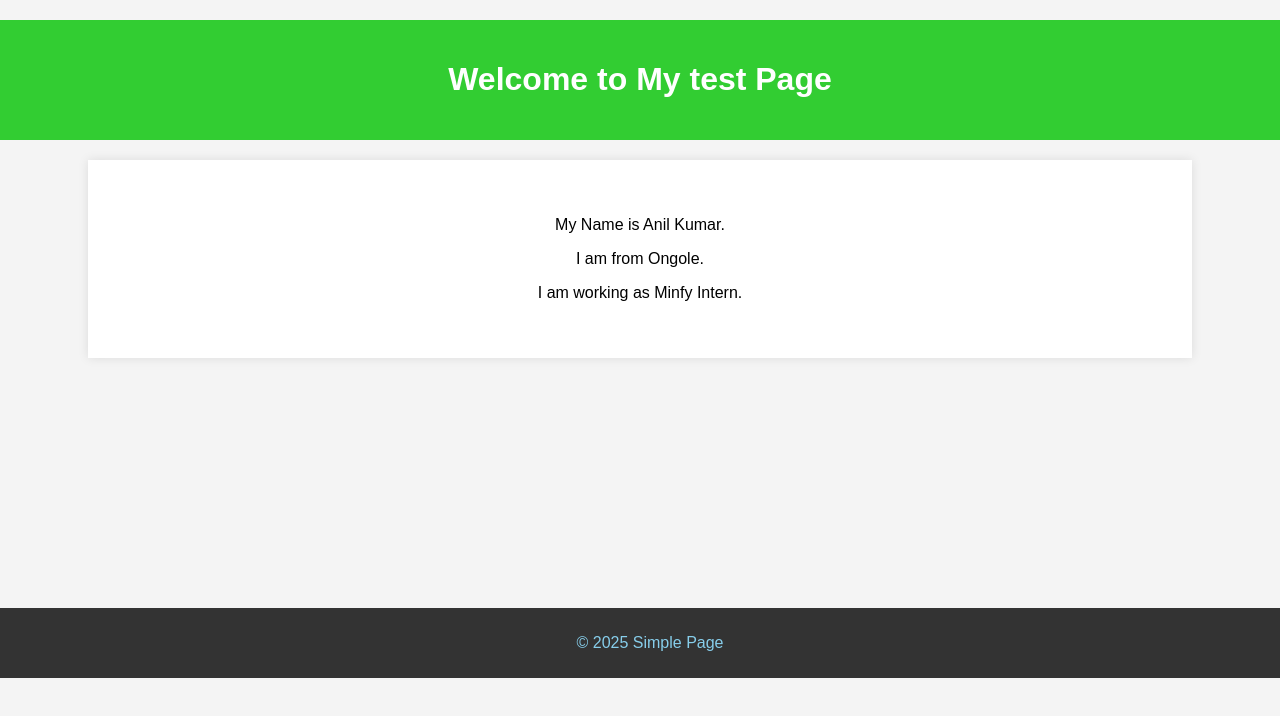
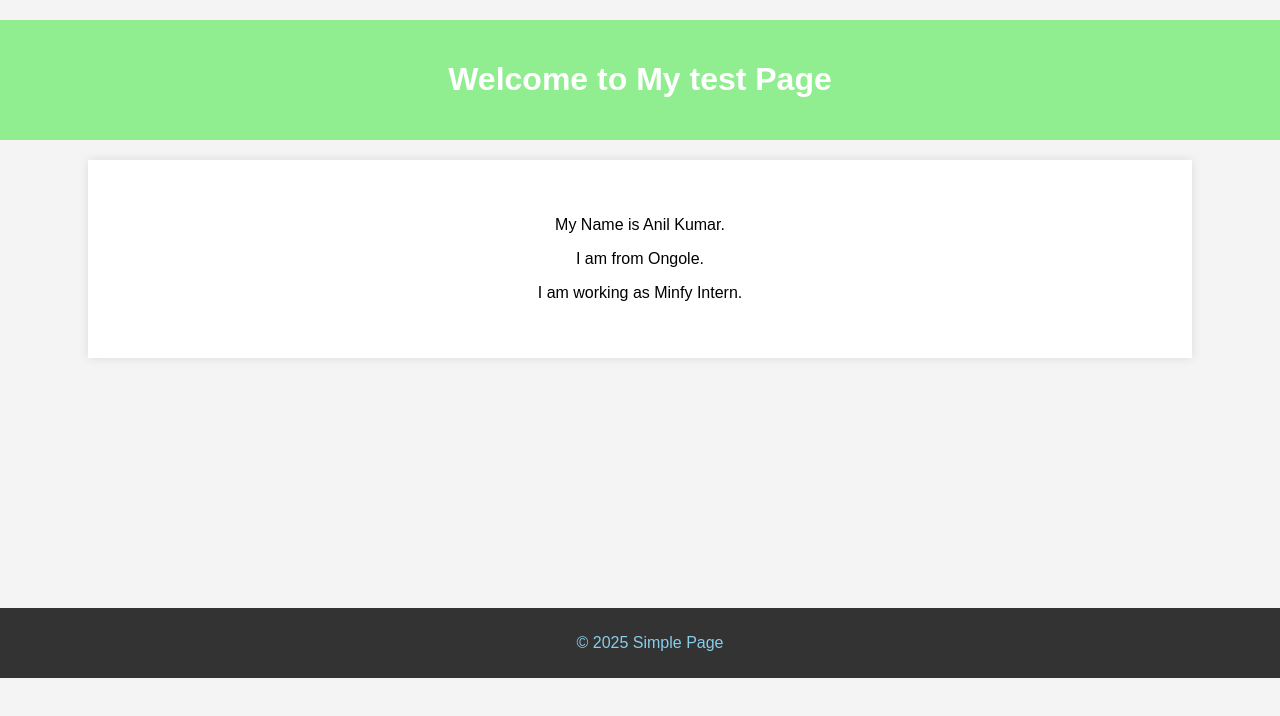
Before and after one commit to venkat54638/Single_webpage, a plain HTML site: page index.html in a window 1280 px wide. Drawn offline with Linux system fonts and the light colour scheme.

Commit message:
header color

```diff
--- a/index.html
+++ b/index.html
@@ -16,7 +16,7 @@
 
     /* Header */
     .header {
-      background-color: limegreen;
+      background-color: lightgreen;
       color: white;
       margin-top: 20px;
       padding: 20px;
```
